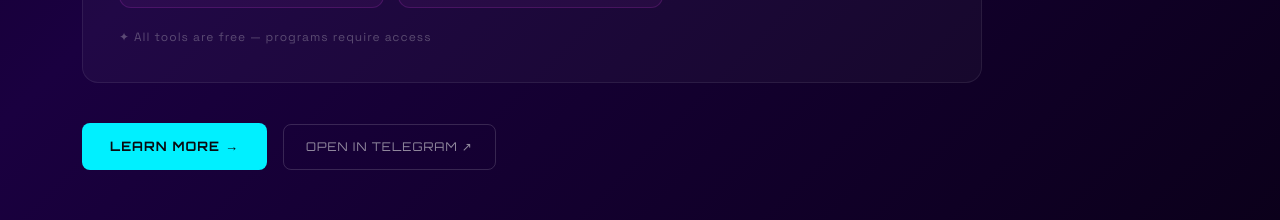
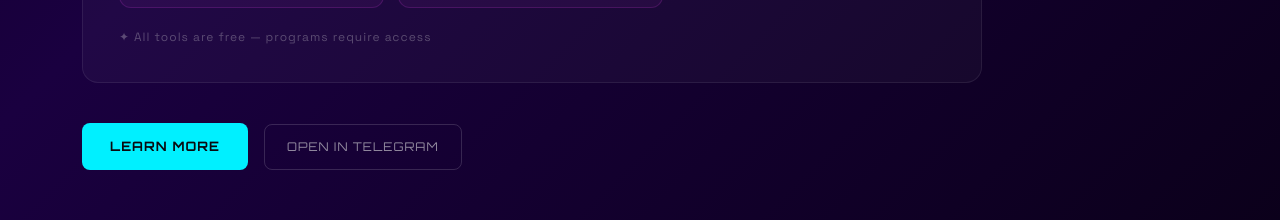
Before and after one commit to Anakoresh/habibi-digital-studio, a website: page public/index.html in a window 1280 px wide. Shown: the part 5580-5800 px from the top of the page. Drawn offline with nearby package versions, Linux system fonts and the light colour scheme.

Commit message:
Add files via upload

```diff
--- a/public/index.html
+++ b/public/index.html
@@ -467,8 +467,8 @@
 
             <!-- CTA -->
             <div class="pa-cta-row reveal">
-                <a href="https://progressapp.habibidigitalstudio.com" target="_blank" rel="noopener" class="pa-btn-main orbitron-font">LEARN MORE →</a>
-                <a href="https://t.me/HabibiProgressApp_bot" target="_blank" rel="noopener" class="pa-btn-ghost orbitron-font">OPEN IN TELEGRAM ↗</a>
+                <a href="https://progressapp.habibidigitalstudio.com" target="_blank" rel="noopener" class="pa-btn-main orbitron-font">LEARN MORE</a>
+                <a href="https://t.me/HabibiProgressApp_bot" target="_blank" rel="noopener" class="pa-btn-ghost orbitron-font">OPEN IN TELEGRAM</a>
             </div>
 
         </div>
```
